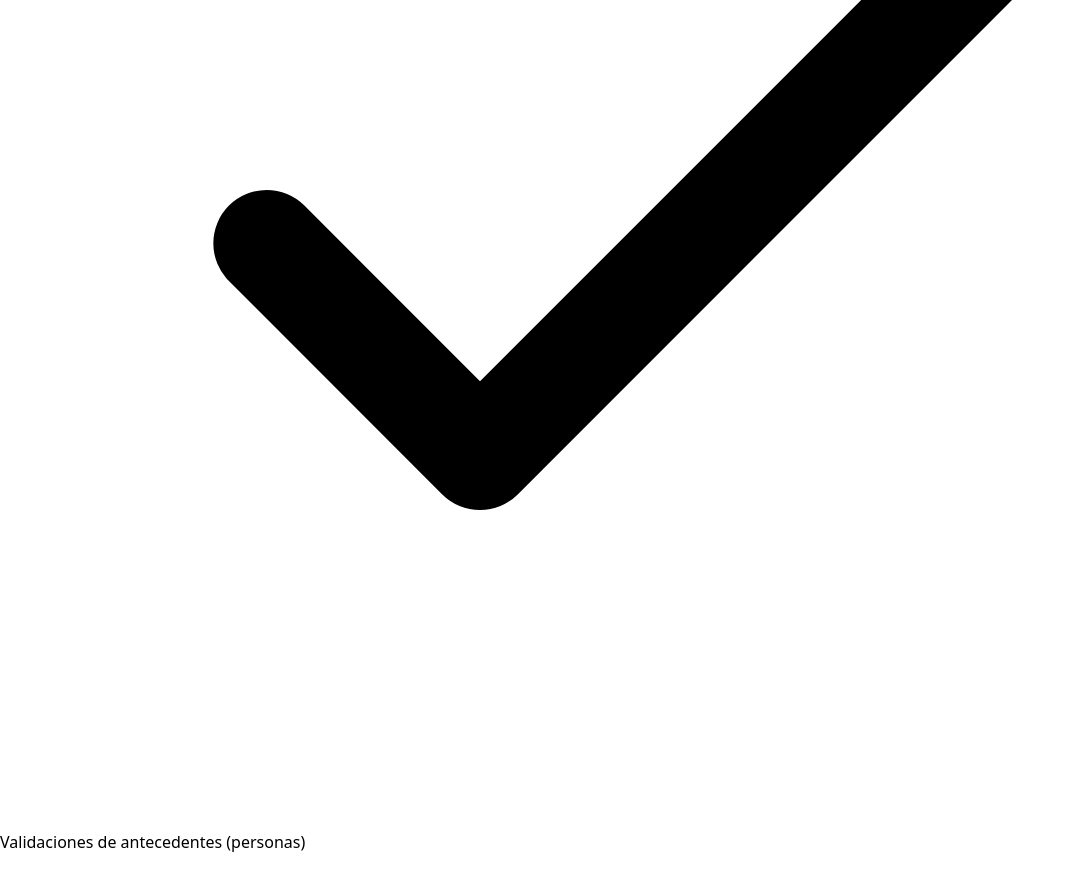
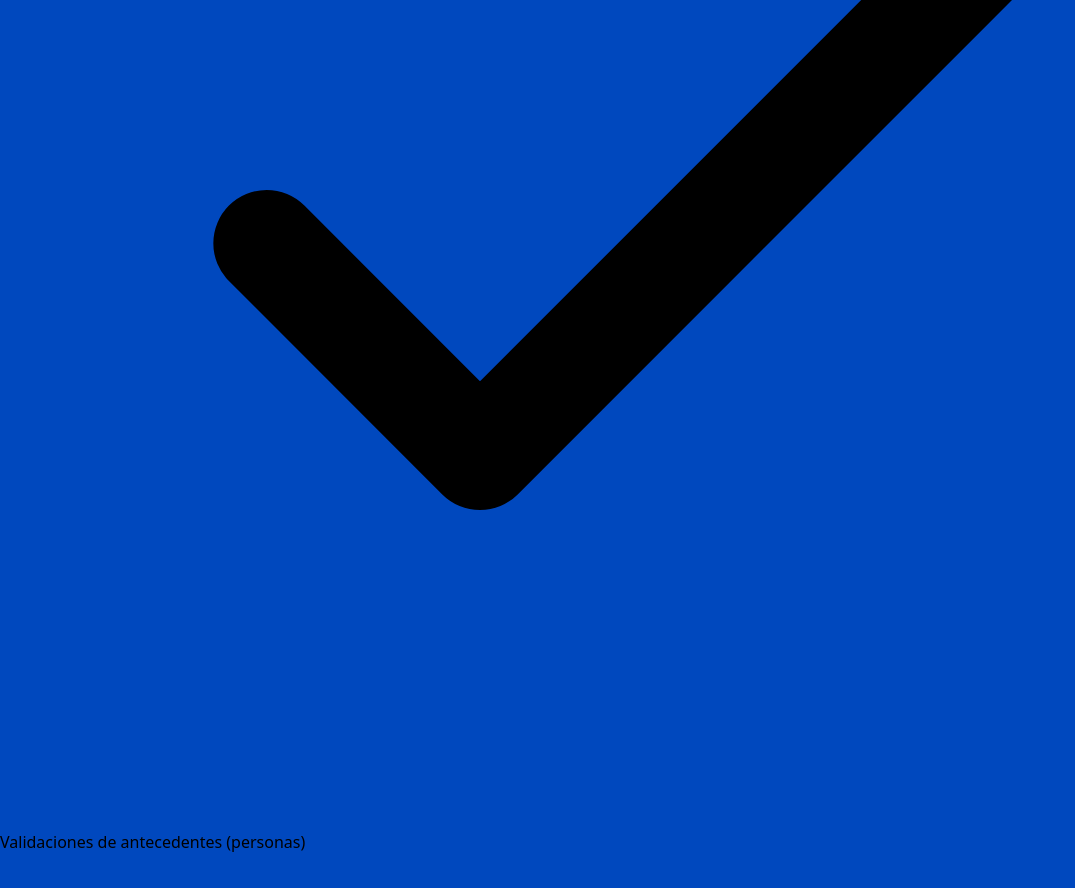
Before and after one commit to clementeaf/landing-app, a React (Vite) app: page / in a window 1280 px wide. Shown: the part 10900-11788 px from the top of the page, without its empty margins (0-1075 px from the left). Built offline with nearby package versions, Linux system fonts and the light colour scheme.

Commit message:
Update: ajustes en componentes Card y Home - Mejorar estilos y funcionalidad

```diff
--- a/src/components/common/Card.tsx
+++ b/src/components/common/Card.tsx
@@ -66,6 +66,7 @@ interface PlanCardProps {
   ctaText: string;
   isPopular?: boolean;
   currencyBadge?: string;
+  subtext?: PlanAdditional[];
 }
 
 /**
@@ -91,75 +92,77 @@ export function PlanCard({
   additionals,
   ctaText,
   isPopular = false,
-  currencyBadge = '$ USD'
+  currencyBadge = '$ USD',
 }: PlanCardProps): ReactElement {
   return (
-    <div className='bg-gradient-to-b from-[#01122D] to-[#002259] rounded-[30px] p-8 relative w-full max-w-[500px] flex flex-col min-h-[715px]'>
+    <div className='border-[5px] border-[#B0D1FF] rounded-[30px] p-8 relative w-full w-[656px] h-[861px] flex flex-col min-h-[715px] flex flex-col items-start justify-between' style={{ background: isPopular ? '#012257' : '#0048BE' }}>
       {isPopular && (
-        <div className='absolute -top-4 left-1/2 transform -translate-x-1/2 bg-[#01122D] px-6 py-2 rounded-full'>
+        <div className='absolute -top-4 left-1/2 transform -translate-x-1/2 bg-[#012257] border-[3px] border-[#B0D1FF] px-6 py-2 rounded-full'>
           <span className='text-white text-sm font-semibold'>Mas popular</span>
         </div>
       )}
 
       {currencyBadge && (
-        <div className='absolute top-6 right-6 bg-gray-200 px-3 py-1 rounded-full'>
-          <span className='text-gray-700 text-xs font-medium'>{currencyBadge}</span>
+        <div className='absolute top-6 right-6 bg-[#215FC4]/50 px-3 py-1 rounded-full'>
+          <span className='text-white text-xs font-medium'>{currencyBadge}</span>
         </div>
       )}
 
+      <div className='flex flex-col justify-start gap-10 h-full items-start'>
         <div className='flex flex-col gap-4 mt-4'>
-        <h2 className='text-white text-3xl font-bold'>{title}</h2>
+          <h2 className='text-white text-[30px] font-bold'>{title}</h2>
 
           {isRequestQuote ? (
-          <p className='text-white text-4xl font-bold'>Solicitar</p>
+            <p className='text-[#A5CAFF] text-[40px] font-bold'>Solicitar</p>
           ) : (
             <div className='flex items-baseline gap-2'>
-            <span className='text-white text-4xl font-bold'>{price}</span>
+              <span className='text-[#A5CAFF] text-[40px] font-bold'>{price}</span>
               {priceSubtext && <span className='text-white text-xl'>{priceSubtext}</span>}
             </div>
           )}
 
-        <p className='text-gray-400 text-sm'>{description}</p>
+          <p className='text-[#FFFFFF] text-[18px] h-[46px]'>{description}</p>
         </div>
 
-      <div className='mt-8 flex flex-col gap-4'>
+        <div className='flex flex-col gap-4'>
           <div className='flex flex-col gap-2'>
-          <h3 className='text-gray-400 text-xs font-semibold uppercase'>Funcionalidades</h3>
-          <div className='h-px bg-gray-600'></div>
+            <h3 className='text-[#FFFFFF] text-[18px] font-light uppercase'>Funcionalidades</h3>
+            <div className='h-[1px] bg-[#FFFFFF]'></div>
             <ul className='flex flex-col gap-3 mt-2'>
               {features.map((feature, index) => (
                 <li key={index} className='flex items-start gap-3'>
                   <svg className="w-5 h-5 text-[#1677FF] flex-shrink-0 mt-0.5" fill="none" stroke="currentColor" viewBox="0 0 24 24">
                     <path strokeLinecap="round" strokeLinejoin="round" strokeWidth={2} d="M5 13l4 4L19 7" />
                   </svg>
-                <span className='text-white text-sm'>{feature.text}</span>
+                  <span className='text-white text-[18px]'>{feature.text}</span>
                 </li>
               ))}
             </ul>
           </div>
 
           {additionals && additionals.length > 0 && (
-          <div className='flex flex-col gap-3 mt-4'>
-            <h3 className='text-gray-400 text-xs font-semibold uppercase'>Adicional (Solicitar)</h3>
+            <div className='flex flex-col gap-3'>
+              <h3 className='text-[#FFFFFF] text-[18px] font-semibold uppercase'>Adicional (Solicitar)</h3>
+              <div className='h-[1px] bg-[#FFFFFF]'></div>
               <div className='flex flex-wrap gap-2'>
                 {additionals.map((additional, index) => (
-                <button
+                  <div
                     key={index}
-                  className='px-3 py-1.5 border border-gray-400 rounded-lg text-white text-xs hover:bg-gray-700 transition-colors'
+                    className='w-[124.65px] h-[78px] bg-[#215FC4] border-[1px] border-[#DBE9FF]/20 rounded-[10px] flex items-center justify-center p-4 text-[13px] text-[#FFFFFF]'
                   >
                     {additional.text}
-                </button>
+                  </div>
                 ))}
               </div>
             </div>
           )}
         </div>
+      </div>
 
       <button
-        className={`mt-8 py-3 px-6 rounded-lg font-semibold text-white transition-colors ${
-          isPopular
-            ? 'bg-[#01122D] hover:bg-[#00173B]'
-            : 'bg-[#1677FF] hover:bg-[#0050CC]'
+        className={`place-self-end align-self-end py-3 px-6 rounded-[30px] w-[172px] h-[60px] font-semibold text-white transition-colors ${isPopular
+            ? 'bg-[#0048BE] border-[2px] border-[#FFFFFF]/20 text-[#FFFFFF]'
+            : 'bg-[#FFFFFF] text-[#0048BE]'
           }`}
       >
         {ctaText}
--- a/src/pages/Home/index.tsx
+++ b/src/pages/Home/index.tsx
@@ -235,8 +235,8 @@ export const HomePage = () => {
 
       {/* Planes */}
       <section className='bg-gradient-to-br from-[#FFFFFF] to-[#E9F2FF] rounded-[80px] w-[90%] flex flex-col items-center justify-center py-[120px]'>
-        <p className='text-[65px] text-[#05234F] font-bold text-center mb-4'>Planes</p>
-        <p className='text-[#888888] text-[35px] font-[100] text-center mb-[100px]'>Elige el plan que se adapta a tu forma de contratar</p>
+        <p className='text-[65px] text-[#0048BE] font-bold text-center mb-4'>Planes</p>
+        <p className='text-[#828282] text-[30px] font-[100] text-center mb-[100px]'>Elige el plan que se adapta a tu forma de contratar</p>
 
         <div className='flex flex-row gap-8 items-start justify-center flex-wrap'>
           <PlanCard
@@ -254,9 +254,16 @@ export const HomePage = () => {
               { text: "4 usuarios disponibles" }
             ]}
             additionals={[
-              { text: "Firma de contratos FES o FEA" },
-              { text: "Validación Antecedentes Empresas" },
-              { text: "Meta Ads Apoyo en campañas" }
+              { text: "Firma de contratos" },
+              { text: "Validación Antecedentes" },
+              { text: "Meta Ads" },
+              { text: "Revi AI" }
+            ]}
+            subtext={[
+              { text: "FES o FEA" },
+              { text: "Empresas" },
+              { text: "Apoyo en campañas" },
+              { text: "Lectura de documentos" }
             ]}
             ctaText="Elegir plan"
             currencyBadge="$ USD"
```
Lines whose indentation alone changed are shown as unchanged.
